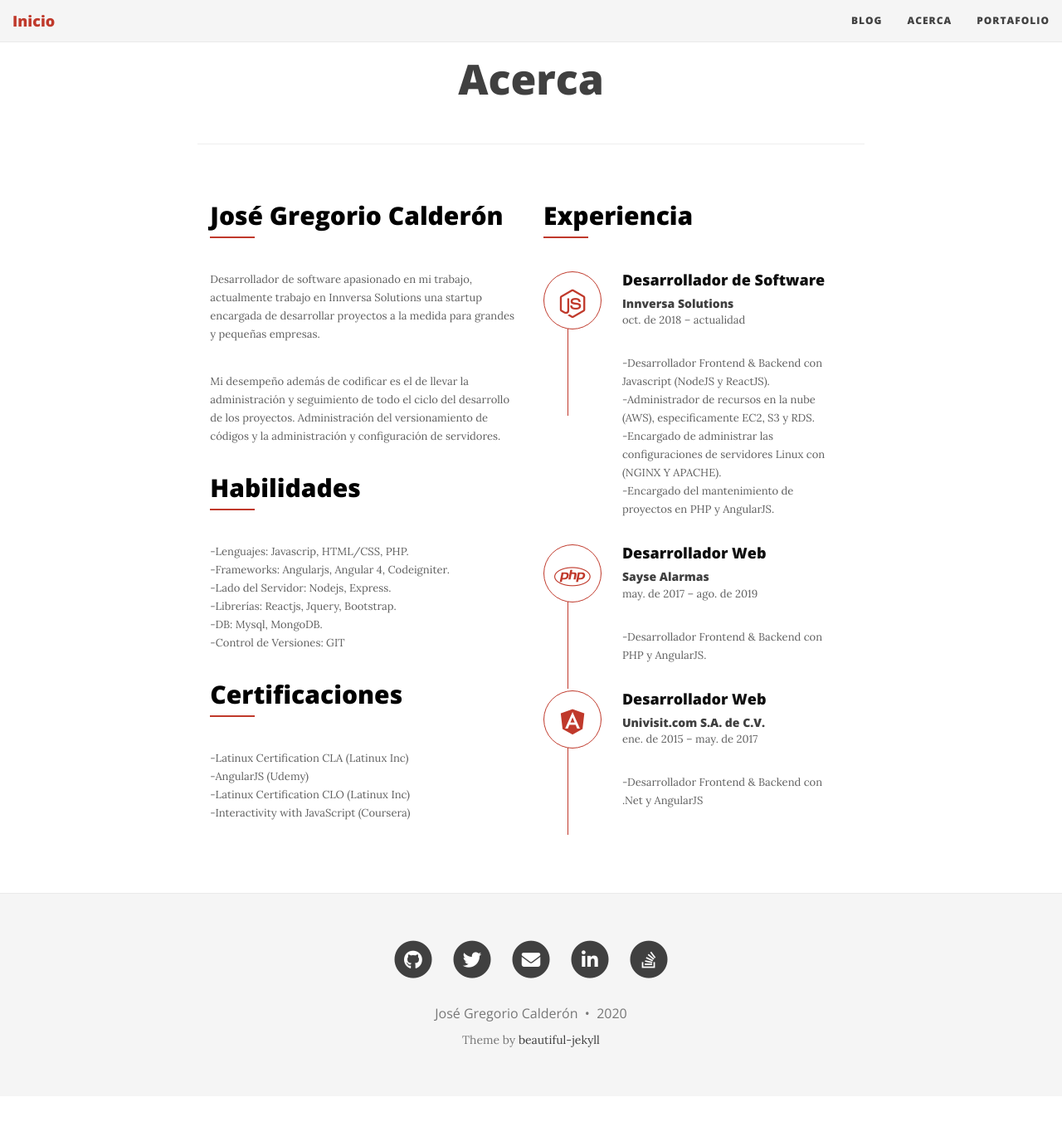
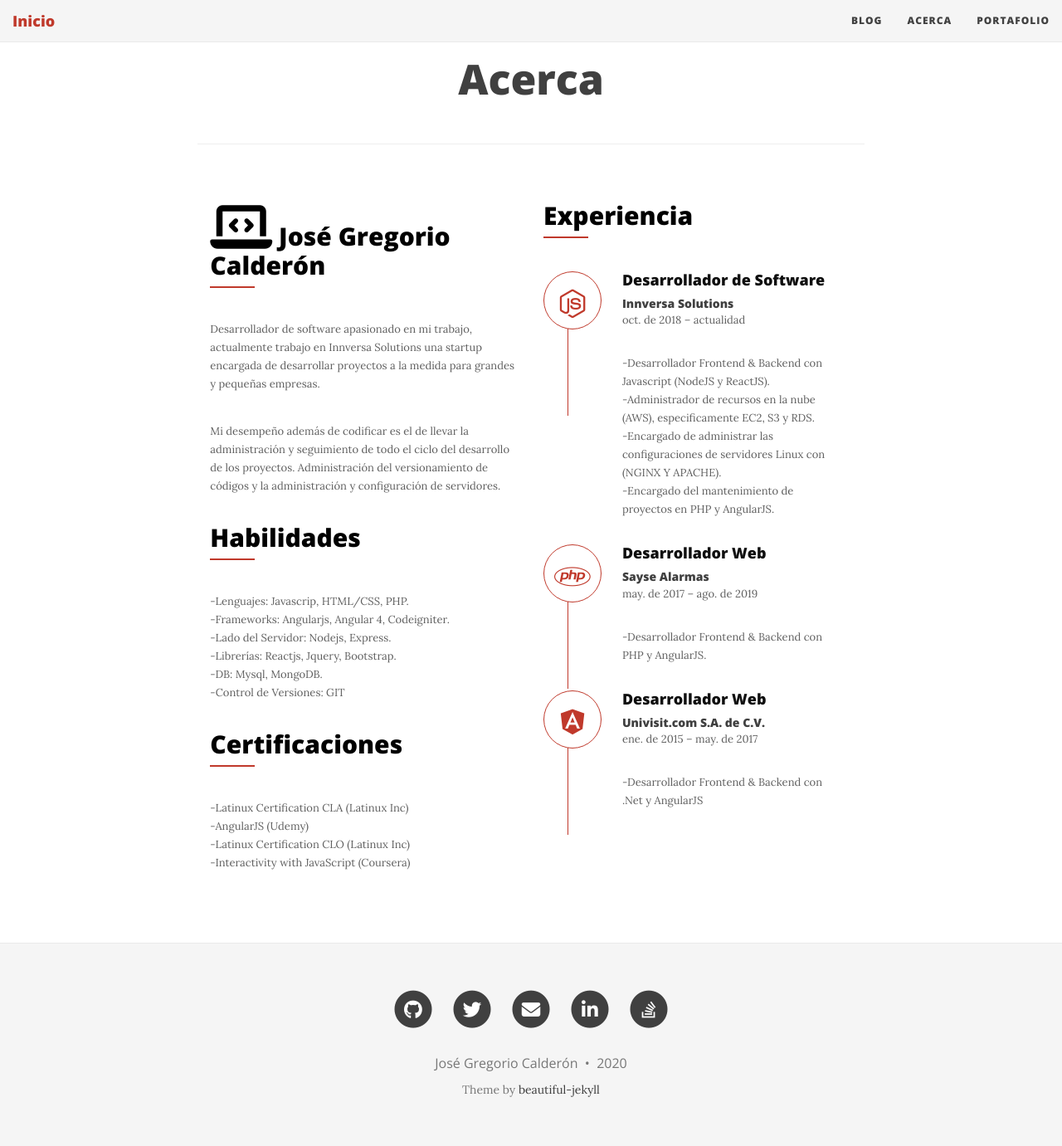
Before and after one commit to josegoyo/josegoyo.github.io, a Jekyll site: the page built from templates/aboutme.md, in a window 1280 px wide. Shown: the whole page at 83% size. Built offline with Jekyll 4.4.1, drawn with Linux system fonts in a browser that asks for light colours; nearby versions of some CDN libraries; library files that are not in the unit come from our copies; comment, search, counter and statistics services are not loaded; before the commit the page ends 1321 px from its top, so only the background shows below that.

Commit message:
Update aboutme.md

```diff
--- a/templates/aboutme.md
+++ b/templates/aboutme.md
@@ -9,7 +9,7 @@ css: "../css/about.css"
             <div class="">
                 <div class="col-md-6">
                     <div class="aboutus">
-                        <h3 class="aboutus-title">José Gregorio Calderón</h3>
+                        <h3 class="aboutus-title"><i class="fas fa-laptop-code fa-2x"></i> José Gregorio Calderón</h3>
                         <p class="aboutus-text">Desarrollador de software apasionado en mi trabajo, actualmente trabajo en Innversa Solutions una startup encargada de desarrollar proyectos a la medida para grandes y pequeñas empresas.</p>
                         <p class="aboutus-text">Mi desempeño además de codificar es el de llevar la administración y seguimiento de todo el ciclo del desarrollo de los proyectos. Administración del versionamiento de códigos y la administración y configuración de servidores. </p>
                     </div>
```
